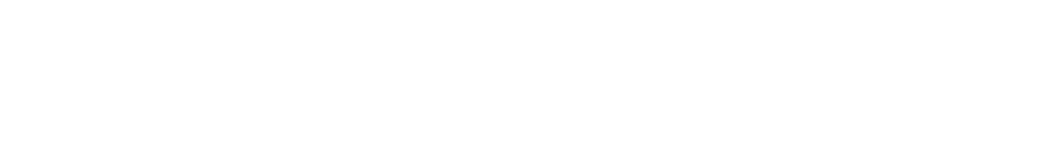
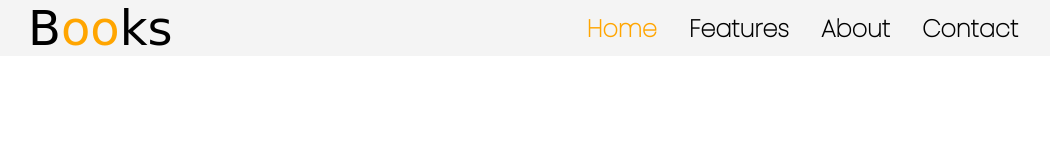
Before and after one commit to mstrinkyakter/resposive-design-two, a plain HTML site: page index.html in a window 1280 px wide. Shown: the whole page, without its empty margins (117-1167 px from the left). Drawn offline with Linux system fonts and the light colour scheme; a web font is replaced by a local one.

Commit message:
nav bar complete

```diff
--- a/index.html
+++ b/index.html
@@ -4,9 +4,27 @@
     <meta charset="UTF-8">
     <meta name="viewport" content="width=device-width, initial-scale=1.0">
     <title>Responsive Design</title>
+    <!-- css link  -->
     <link rel="stylesheet" href="style.css">
+    <!-- font awesome  -->
+    <link rel="stylesheet" href="https://cdnjs.cloudflare.com/ajax/libs/font-awesome/6.4.2/css/all.min.css"/>
 </head>
 <body>
-
+    <!-- header  -->
+    <header>
+         <div class=" container container-flex">
+            <div class="logo">
+                <a href="#">B<span>oo</span>ks</a>
+            </div>
+            <nav>
+                <ul>
+                    <li><a href="#" class="active">Home</a></li>
+                    <li><a href="#">Features</a></li>
+                    <li><a href="#">About</a></li>
+                    <li><a href="#">Contact</a></li>
+                </ul>
+            </nav>
+         </div>
+    </header>
 </body>
 </html>
--- a/style.css
+++ b/style.css
@@ -0,0 +1,54 @@
+@import url('https://fonts.googleapis.com/css2?family=Poppins:wght@100&family=Roboto:wght@100&family=ZCOOL+KuaiLe&display=swap');
+
+/* font-family: 'Poppins', sans-serif;
+font-family: 'Roboto', sans-serif;
+font-family: 'ZCOOL KuaiLe', sans-serif; */
+
+*{
+    padding: 0;
+    margin: 0;
+    box-sizing: border-box;
+}
+header{
+  background-color: #f4f4f4;
+}
+.container{
+    width: 90%;
+    margin: 0 auto;
+    /* border: 1px solid #000; */
+    max-width: 990px;
+}
+.container-flex{
+    display: flex;
+    justify-content: space-between;
+    align-items: center;
+}
+.logo a{
+    font-size: 3rem;
+    text-decoration: none;
+    color: #000;
+    font-family: 'ZCOOL KuaiLe', cursive;
+}
+span{
+    color: orange;
+}
+nav ul{
+    display: flex;
+    list-style: none;
+}
+nav li{
+    margin-left: 2rem;
+}
+nav a{
+    color: #000;
+    text-decoration: none;
+    font-size:1.5rem;
+    font-family: 'Poppins', sans-serif;
+    font-weight: bold;
+}
+.active{
+    color: orange;
+}
+nav a:hover{
+    color: orange;
+}
```
